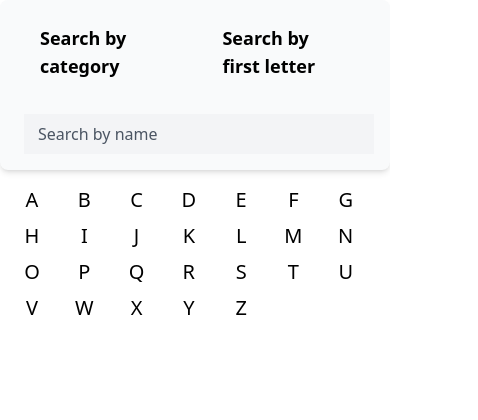
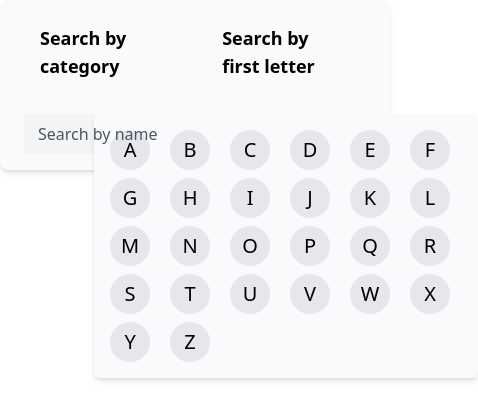
Before and after one commit to Suksii/meals-vue, a Vue app: page /meals/1 in a window 390 px wide. Both pictures are taken after a click on the element "Search by first letter". Shown: the top 420 px of the page, 478 px wide, since content can reach past the window. Built offline with nearby package versions, Linux system fonts and the light colour scheme.

Commit message:
search by letter functionality added

```diff
--- a/src/components/Navbar.vue
+++ b/src/components/Navbar.vue
@@ -1,18 +1,42 @@
 <script setup>
+import { ref } from 'vue';
 import SearchByName from './SearchByName.vue';
+
+const lettersShown = ref(false);
+const letters = "ABCDEFGHIJKLMNOPQRSTUVWXYZ".split("")
+
+
+const showLetters = () => {
+    lettersShown.value = !lettersShown.value;
+}
+
+console.log(lettersShown.value);
+
 </script>
 
 <template>
     <div class="flex flex-col md:flex-row items-center justify-evenly gap-6 px-6 py-4 bg-gray-50 shadow-md rounded-lg">
-        <div class="flex items-center gap-8">
-            <p
-                class="text-lg font-semibold px-4 py-2 md:py-6 cursor-pointer hover:text-blue-600 border-b-2 border-transparent hover:border-blue-600 transition-all duration-300 ease-in-out">
-                Search by category
-            </p>
-            <p
-                class="text-lg font-semibold px-4 py-2 md:py-6 cursor-pointer hover:text-blue-600 border-b-2 border-transparent hover:border-blue-600 transition-all duration-300 ease-in-out">
-                Search by first letter
-            </p>
+        <div class="flex items-center gap-8 group">
+            <div class="relative">
+                <p class="text-lg font-semibold px-4 py-2 md:py-6 cursor-pointer hover:text-blue-600 border-b-2 border-transparent hover:border-blue-600 transition-all duration-300 ease-in-out"
+                    @click="showCategories">
+                    Search by category
+                </p>
+
+            </div>
+            <div class="relative">
+                <p class="text-lg font-semibold px-4 py-2 md:py-6 cursor-pointer hover:text-blue-600 border-b-2 border-transparent hover:border-blue-600 transition-all duration-300 ease-in-out"
+                    @click="showLetters">
+                    Search by first letter
+                </p>
+                <div v-if="lettersShown" class=" bg-gray-50 shadow-md rounded-md w-96 absolute top-[100%] mt-6 left-1/2 -translate-x-1/2 grid grid-cols-6 gap-2 p-4 z-50">
+                    <router-link :to="`/meals/letter/${letter}`" v-for="letter in letters" :key="letter"
+                        class="text-xl cursor-pointer w-10 h-10 flex justify-center items-center bg-gray-200 rounded-full">
+                        {{ letter }}
+                    </router-link>
+                </div>
+            </div>
+
         </div>
         <div class="w-full md:w-auto">
             <SearchByName />
--- a/src/views/MealsView.vue
+++ b/src/views/MealsView.vue
@@ -24,12 +24,6 @@ watch(letter, fetchMeals)
 
 </script>
 <template>
-    <div class="grid grid-cols-7 gap-2 p-4">
-        <router-link :to="`/meals/letter/${letter}`" v-for="letter in letters" :key="letter"
-            class="text-xl cursor-pointer w-8 flex justify-center items-center">
-            {{ letter }}
-        </router-link>
-    </div>
     <div class="grid grid-cols-1 sm:grid-cols-2 md:grid-cols-3 lg:grid-cols-4 gap-4">
         <div v-for="meal in mealsByFirstLetter" :key="meal.idMeal" class="w-fit overflow-hidden group rounded-lg pt-12">
             <router-link :to="`/meal/${meal.idMeal}`" class="relative">
```
